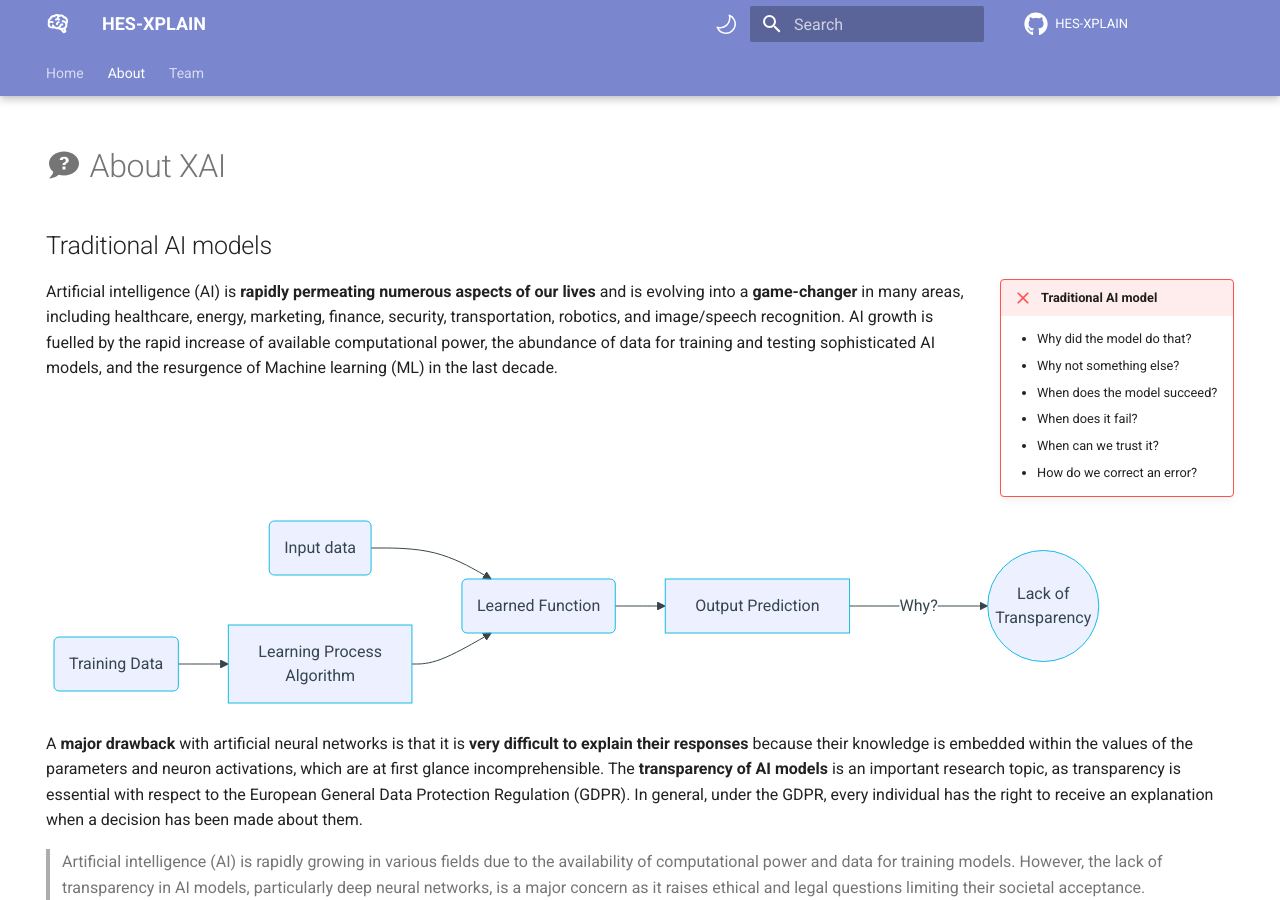
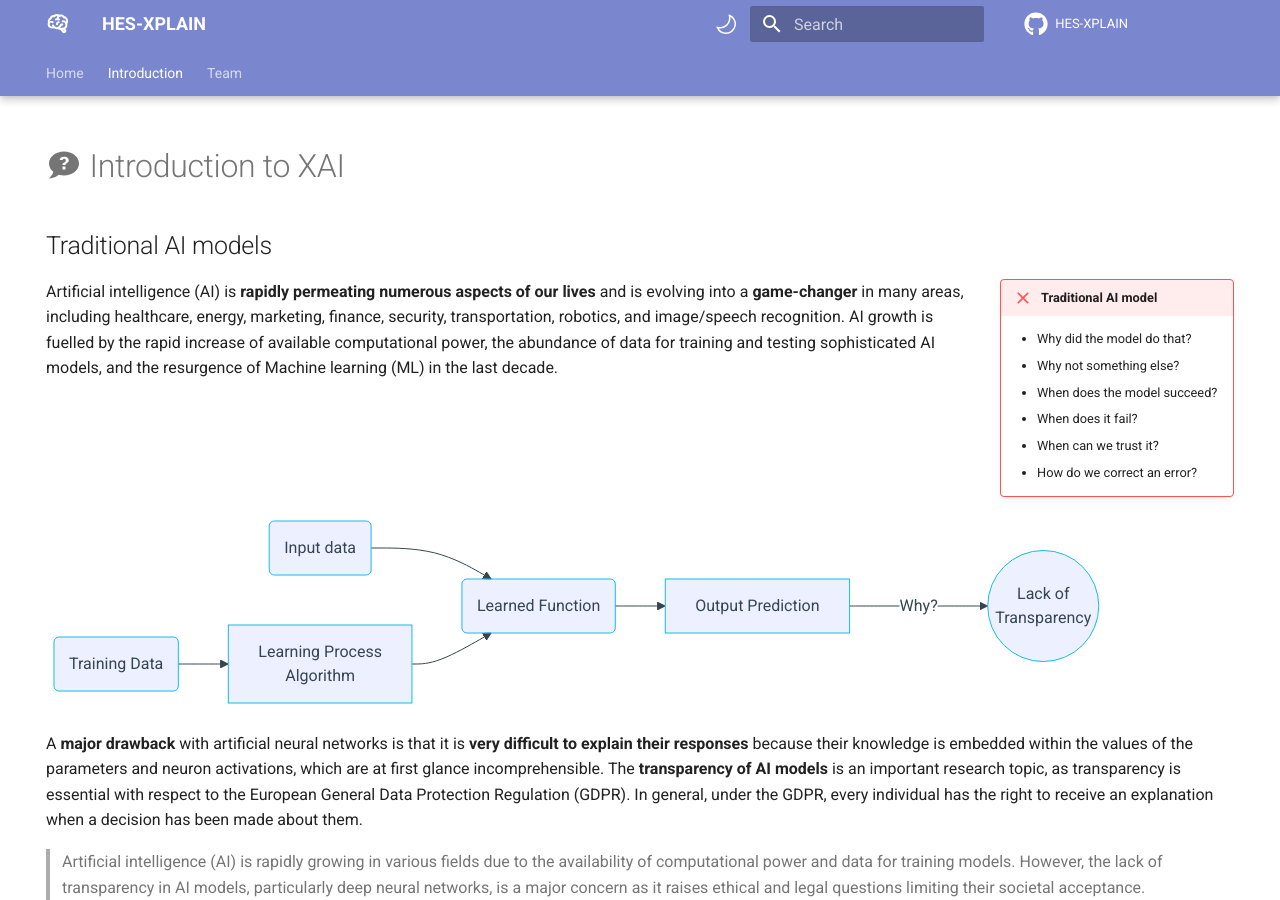
Before and after one commit to HES-XPLAIN/hes-xplain.github.io, an MkDocs documentation site: the page built from docs/introduction.md, in a window 1280 px wide and 900 px high. Built offline with MkDocs 1.6.1 and Material for MkDocs 9.7.7, drawn with Linux system fonts in a browser that asks for light colours; comment, search, counter and statistics services are not loaded.

Commit message:
Rename About to Introduction

```diff
--- a/docs/intro.md
+++ b/docs/introduction.md
@@ -4,7 +4,7 @@ hide:
 - toc
 ---
 
-# :material-chat-question: About XAI
+# :material-chat-question: Introduction to XAI
 
 ## Traditional AI models
 
--- a/mkdocs.yml
+++ b/mkdocs.yml
@@ -11,7 +11,7 @@ extra_css:
 
 nav:
   - Home: index.md
-  - About: intro.md
+  - Introduction: introduction.md
   - Team: team.md
 #  - Resources:
 #    - mkdocs.md
```
Also changed, not shown: docs/index.md (+1 -1 lines).
